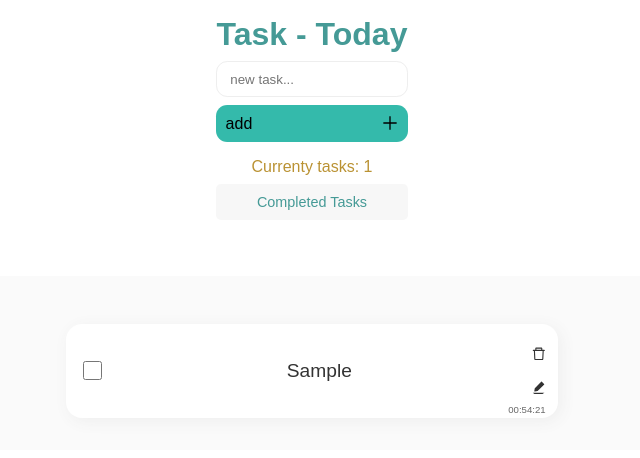
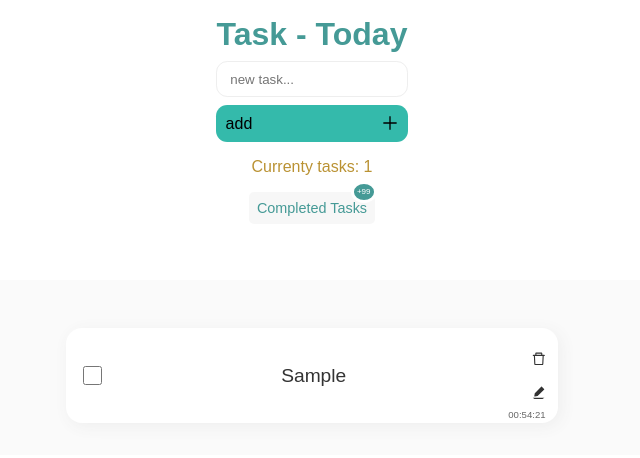
Before and after one commit to ricard027/tasktoday, a React (Vite) app: page / in a window 1280 px wide. Both pictures are taken after typing "Sample" into the empty fields and a click on the button "add". Shown: the top 458 px of the page, without its empty margins (328-968 px from the left). Built offline with nearby package versions, Linux system fonts and the light colour scheme; no server answers; a web font is replaced by a local one.

Commit message:
style: config feitas na estilizaçao do link

```diff
--- a/src/components/List.jsx
+++ b/src/components/List.jsx
@@ -2,7 +2,7 @@
 
 import { useState, useEffect } from 'react';
 import { CustomSection } from '../components/StylesComponents';
-import { useNavigate, Link } from 'react-router-dom'
+import {  Link } from 'react-router-dom'
 import axios from 'axios';
 
 //component
@@ -184,6 +184,7 @@ const handleTasks = async ()=> {
 
   }
 
+  /*
 
   const navigate = useNavigate()
 
@@ -198,7 +199,7 @@ const handleTasks = async ()=> {
   }
 
   // instalar a lib react-toastfy pra adicionar pop ups com menssagens
-
+ */
   return (
 
 
@@ -219,9 +220,9 @@ const handleTasks = async ()=> {
       <MessageInput >{messageInput}</MessageInput>
       <p className='currenty'>Currenty tasks: {tasks.length}</p>
 
-      <button onClick={() => handleNavigate()} className='completed'>Completed Tasks
-        <span className='qtd'></span>
-      </button>
+      <Link className='completed' to='/TasksCompleted'>Completed Tasks
+      <span className='qtdCompleted'>+99</span>
+      </Link>
 
 
 
--- a/src/components/StylesComponents.jsx
+++ b/src/components/StylesComponents.jsx
@@ -54,52 +54,53 @@ h2{
 }
 
 .add:hover{
+
 box-shadow: 1px 2px 10px #21786d;
+
 }
+
 .spanButton{
+
  transition:  300ms;
 
 }
 
 
 button:active .spanButton{
- transform:rotate(360deg)
+
+ transform:rotate(360deg);
+
 }
 
 .inptAdd{
+
   border: solid 1px #eee;
+
 }
 
 .completed{
+  margin-top:.5rem;
   heigth:18px;
   font-size:.9rem;
+  text-decoration:none;
   cursor: pointer;
   border-radius:.3rem;
   background-color:rgba(0,0,0,.03);
   color:${colors.SecundaryColor};
   position:relative;
+  padding:.5rem;
 
-
-  .qtd{
+  .qtdCompleted{
 
     background-color:${colors.SecundaryColor};
     border-radius:50%;
     position:absolute;
-    display: none;
     padding:.2rem;
     font-size:.5rem;
     top:-0.7rem;
     right:-0.1rem;
     color:#fff;
     border:solid #fff;
-
-  &.active{
-
-    display: block;
-    opacity:90%;
-    padding:.4rem;
-
-  }
 
  }
 
@@ -168,7 +169,13 @@ input{
   width:1.2rem;
   height:1.2rem;
   z-index:1;
+  position:absolute;
+
 }
+
+
+
+
 
 label{
   text-wrap:wrap;
--- a/src/components/Task.jsx
+++ b/src/components/Task.jsx
@@ -32,7 +32,7 @@ const Task = (props) => {
 
   return (
 
-       <C.Card key={props.name} done={ischeked}>
+       <C.Card key={props.name} done={ischeked}>c
           <input type="checkbox"
            checked={ischeked}
            onChange={(e)=>onChange(e.target.checked)}
--- a/src/components/TasksCompleted.jsx
+++ b/src/components/TasksCompleted.jsx
@@ -1,6 +1,6 @@
 import React from 'react'
-import { Link, useLocation } from 'react-router-dom'
-import {AiOutlineArrowLeft,AiTwotoneTrophy,AiOutlineCheck} from 'react-icons/ai'
+import { Link } from 'react-router-dom'
+import {AiOutlineArrowLeft} from 'react-icons/ai'
 import { CompletedTasks } from './StylesComponents'
 import { useState } from 'react'
 
@@ -8,27 +8,19 @@ const TasksCompleted = () => {
 
   //completed
 
-  const location = useLocation().state.completed;
-  const complete = [...location]
-  console.log('is location:', location)
 
 
   return (
     <CompletedTasks>
+
         <Link to='/'>
           <AiOutlineArrowLeft className='previousButton'/>
         </Link>
-        <h3>Completed Tasks
-         <AiTwotoneTrophy className='completedIcon'/>
-        </h3>
+
+        <h3>Completed Tasks</h3>
         <ul>
+         <li>teste</li>
 
-        {complete.map(task =>
-
-        <li key={task.id}>
-          <p>{task.task}</p>
-          <span>{task.time}</span>
-        </li>)}
 
         </ul>
     </CompletedTasks>
```
